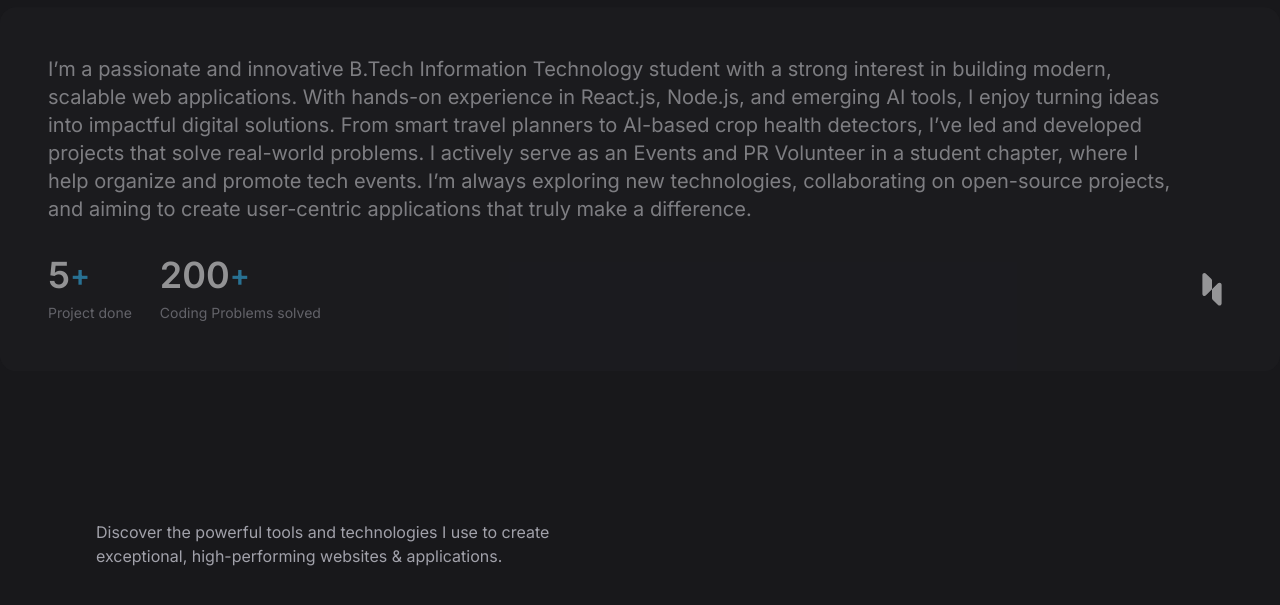
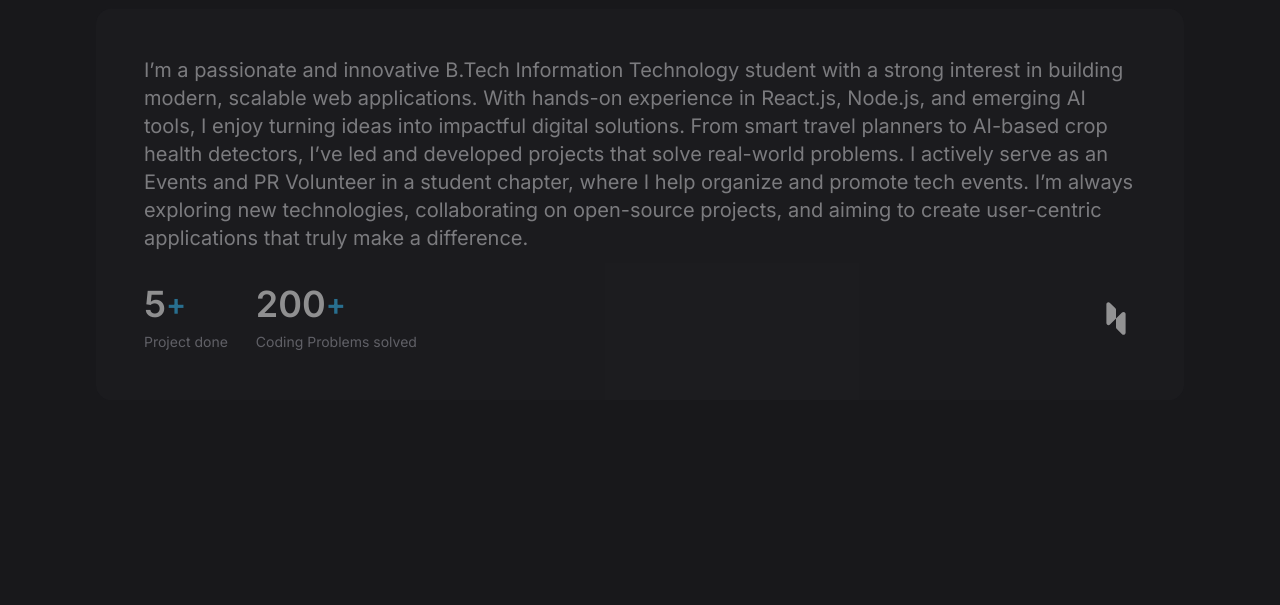
Before and after one commit to ShreshtaGudipati/Portfolio, a React (Vite) app: page / in a window 1280 px wide. Shown: the part 781-1386 px from the top of the page. Built offline with nearby package versions, Linux system fonts and the light colour scheme.

Commit message:
Enhanced portfolio with new projects

```diff
--- a/src/App.jsx
+++ b/src/App.jsx
@@ -31,6 +31,7 @@ import Footer from './components/Footer';
 const App=()=>{
   useGSAP(()=>{
     const elements=gsap.utils.toArray('.reveal-up');
+    // console.log(elements)
     elements.forEach((element)=>{
       gsap.to(element,{
         scrollTrigger:{
--- a/src/components/About.jsx
+++ b/src/components/About.jsx
@@ -23,6 +23,7 @@ const About = () => {
     id="about"
     className="section"
     >
+      <div className="container">
         <div className="bg-zinc-800/50 p-7 rounded-2xl
         md:p-12 reveal-up">
             <p className="text-zinc-300 mb-4 md:mb-8 md:text-xl md:max-w-[90ch]">I’m a passionate and innovative B.Tech Information Technology student with a strong interest in building modern, scalable web applications. With hands-on experience in React.js, Node.js, and emerging AI tools, I enjoy turning ideas into impactful digital solutions. From smart travel planners to AI-based crop health detectors, I’ve led and developed projects that solve real-world problems. I actively serve as an Events and PR Volunteer in a student chapter, where I help organize and promote tech events. I’m always exploring new technologies, collaborating on open-source projects, and aiming to create user-centric applications that truly make a difference.
@@ -53,6 +54,7 @@ const About = () => {
                 className="ml-auto md:w-[40px] md:h-[40px]" />
             </div>
         </div>
+        </div>
 
     </section>
   )
--- a/src/components/Contact.jsx
+++ b/src/components/Contact.jsx
@@ -107,7 +107,7 @@ const Contact = () => {
                     <div className="mb-4 ">
                         <label
                         htmlFor="email"
-                        className="label reveal-up"
+                        className="label"
                         >
                             Email
 
--- a/src/components/Footer.jsx
+++ b/src/components/Footer.jsx
@@ -55,7 +55,7 @@ const Footer = () => {
 
 
             <div className="mb-10">
-                <h2 className="headline-1 mb-8 lg:max-w-[12ch] reveL-UP">
+                <h2 className="headline-1 mb-8 lg:max-w-[12ch] reveal-up">
                     Let's work together today!
                     </h2>
 
@@ -93,7 +93,7 @@ const Footer = () => {
 
 
                 <div>
-                    <p className="mb-2">Socials</p>
+                    <p className="mb-2 reveal-up">Socials</p>
 
                     <ul>
                         {socials.map(({ label, href },key)=>(
@@ -130,7 +130,7 @@ const Footer = () => {
 
 
                 <p className="text-zinc-500 text-sm reveal-up"
-                >&copy; 2024 <span className="text-zinc-200">Shreshta</span>
+                >&copy; 2024 <span className="text-zinc-200 ">Shreshta</span>
 
                 </p>
             </div>
--- a/src/components/Review.jsx
+++ b/src/components/Review.jsx
@@ -42,18 +42,18 @@ const reviews = [
  */
 import ReviewCard from "./ReviewCard";
 import { useGSAP } from "@gsap/react"; // ✅ the hook you’re missing
-import { gsap } from "gsap";
+import  gsap  from "gsap";
 import { ScrollTrigger } from "gsap/ScrollTrigger";
 
 // Register the plugin
-gsap.registerPlugin(ScrollTrigger);
+gsap.registerPlugin(useGSAP, ScrollTrigger);
 
 
 const Review = () => {
 
   useGSAP(()=>{
-    gsap.to('.scrub-slide',{scrollTrigger:
-      {
+    gsap.to('.scrub-slide',{
+      scrollTrigger: {
         trigger:'.scrub-slide',
         start:'-200% 80%',
         end:'400% 80%',
--- a/src/components/Skill.jsx
+++ b/src/components/Skill.jsx
@@ -64,7 +64,7 @@ const Skill = () => {
             </h2>
 
 
-            <p className="text-zinc-400 mt-3 mb-8 max-w-[50ch]">
+            <p className="text-zinc-400 mt-3 mb-8 max-w-[50ch] reveal-up">
             Discover the powerful tools and technologies I use to create exceptional, high-performing websites & applications.
             </p>
 
--- a/src/main.jsx
+++ b/src/main.jsx
@@ -15,9 +15,9 @@ import { createRoot } from 'react-dom/client'
  * Components
  */
 
-import App from './App.jsx'
-import './index.css'
-import 'lenis/dist/lenis.css'
+import App from './App.jsx';
+import './index.css';
+import 'lenis/dist/lenis.css';
 
 createRoot(document.getElementById('root')).render(
   <StrictMode>
```
